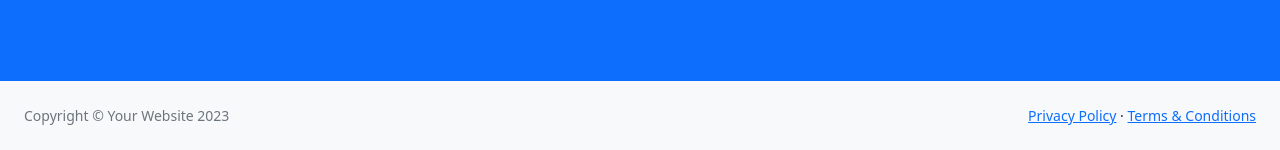
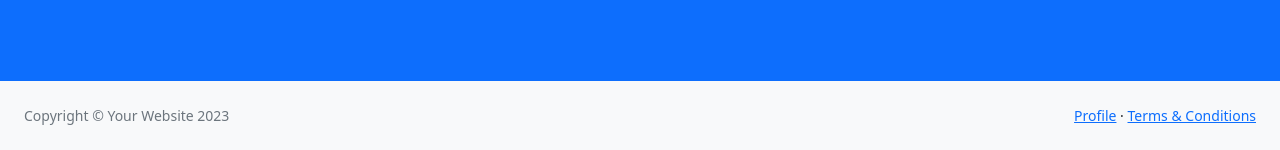
Before and after one commit to Rinonch/air, a PHP site: page / in a window 1280 px wide. Shown: the part 650-800 px from the top of the page. Run offline with PHP 8.4, Linux system fonts and the light colour scheme; some libraries are stand-ins or nearby versions.

Commit message:
Part 3 Selesai

```diff
--- a/index.php
+++ b/index.php
@@ -107,7 +107,7 @@ $koneksi = $air -> koneksi();
                         <div class="d-flex align-items-center justify-content-between small">
                             <div class="text-muted">Copyright &copy; Your Website 2023</div>
                             <div>
-                                <a href="#">Privacy Policy</a>
+                                <a href="./profile/profile.html">Profile</a>
                                 &middot;
                                 <a href="#">Terms &amp; Conditions</a>
                             </div>
--- a/login/index.php
+++ b/login/index.php
@@ -130,10 +130,6 @@ $level = $dt_user[2];
                                     <?php
                             }
                             ?>
-                            <a class="nav-link" href="index.php?p=profile">
-                                <div class="sb-nav-link-icon"><i class="fas fa-user fa-spin text-info"></i></div>
-                                Profile
-                            </a>
                         </div>
                     </div>
                     <div class="sb-sidenav-footer">
```
